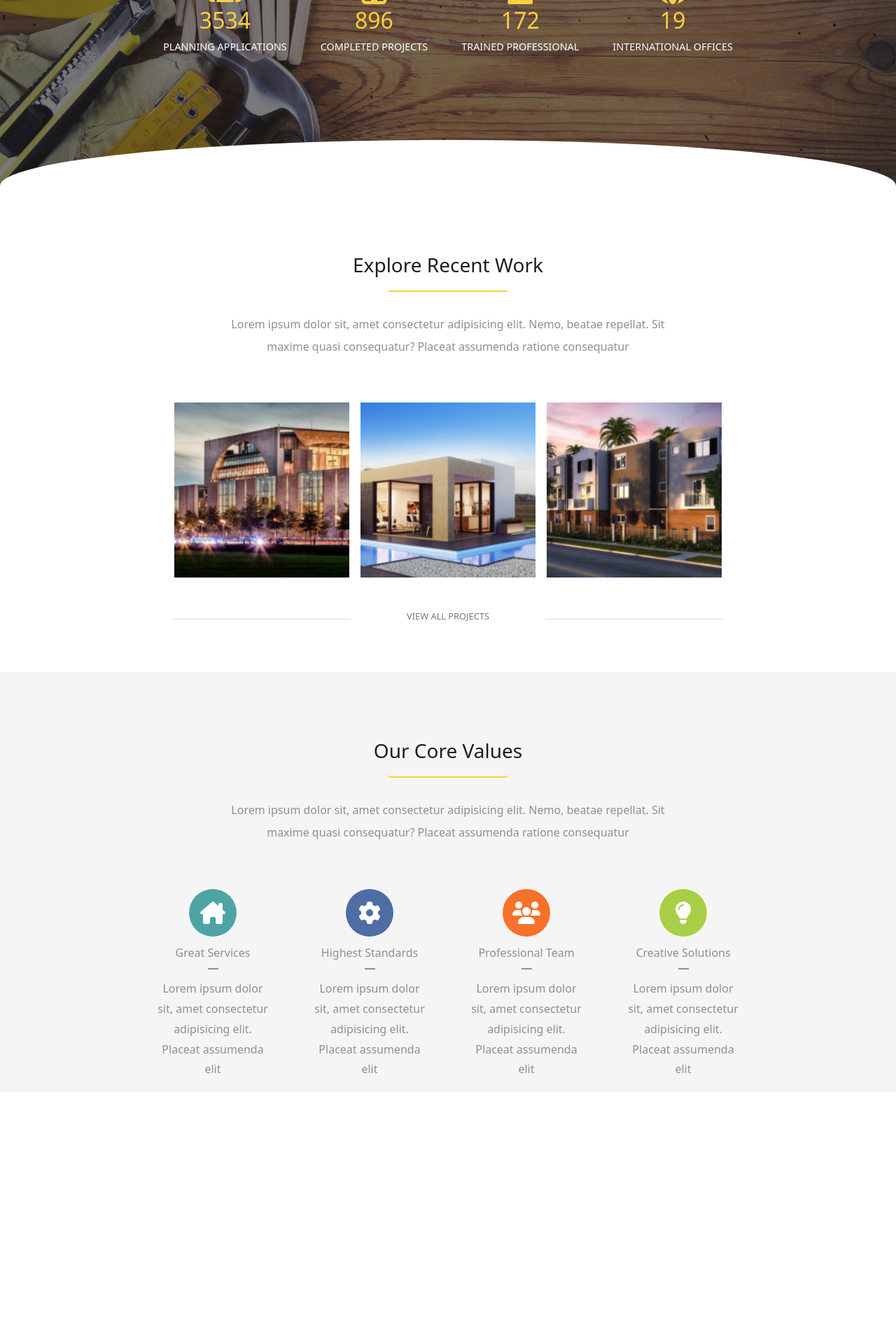
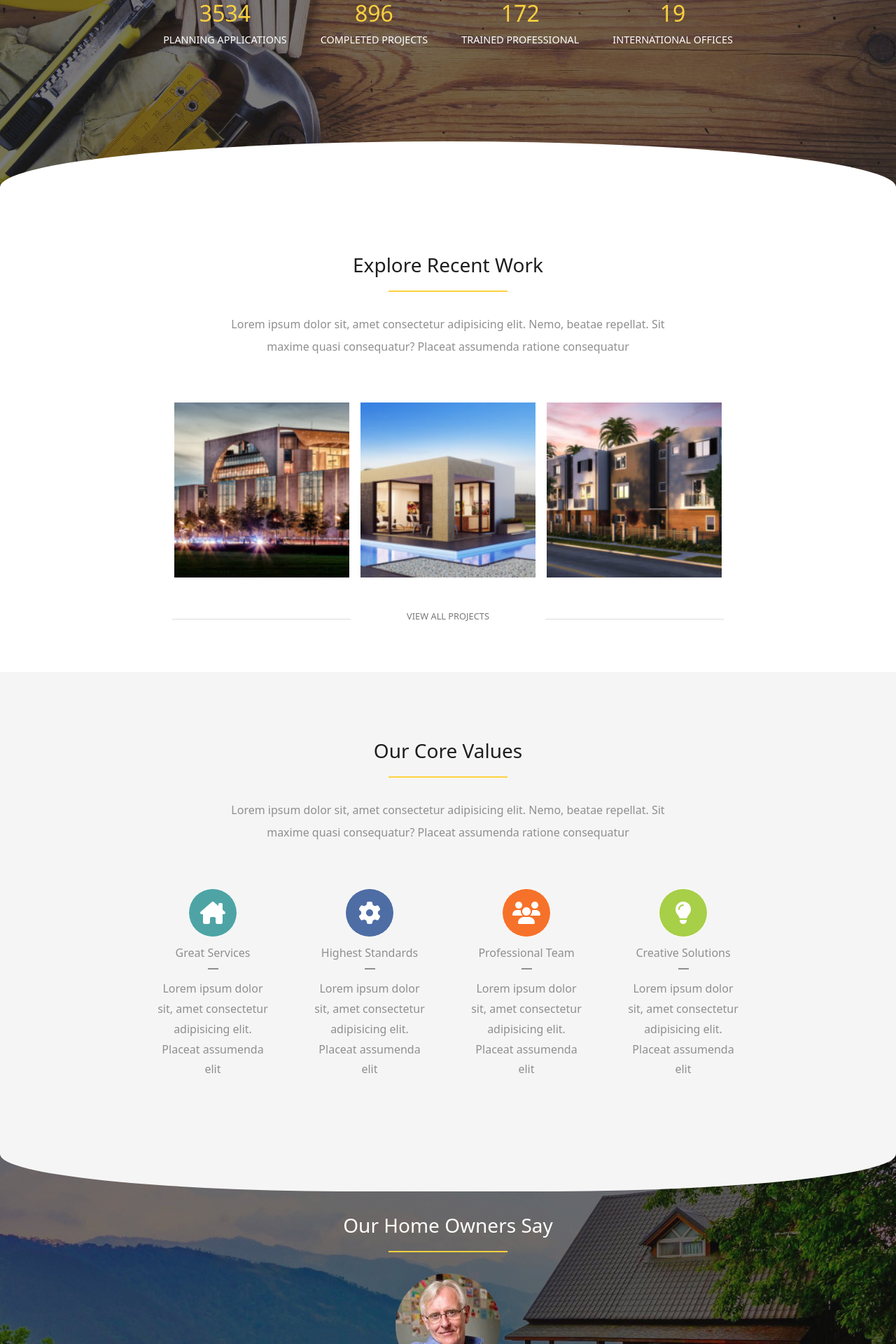
Before and after one commit to LorenzoOgnibene/proj-html-vuejs, a Vue app: page / in a window 1280 px wide. Shown: the part 1899-3819 px from the top of the page at 70% size. Before the commit the page ends 3459 px from the top, so only its background shows below. Built offline with nearby package versions, Linux system fonts and the light colour scheme.

Commit message:
Added second jumbotron with slider

```diff
--- a/src/components/AppMain.vue
+++ b/src/components/AppMain.vue
@@ -4,6 +4,7 @@
     import CardElement from './CardElement.vue';
     import MainJumbo from './MainJumbo.vue';
     import PaintfulCard from './PaintfulCard.vue';
+    import MainJumboSlider from './MainJumboSlider.vue';
 
     export default {
         name : 'AppMain',
@@ -11,6 +12,7 @@
             CardElement,
             MainJumbo,
             PaintfulCard,
+            MainJumboSlider,
         },
 
         data() {
@@ -65,11 +67,13 @@
         <div class="cards-wrapper container-custom">
             <PaintfulCard v-for="cardItem in store.ourCoreValues"  :cardIt="cardItem"/>
         </div>
+
+        <MainJumboSlider />
     </section>
 
 </template>
 
-<style lang="scss" scoped>
+<style lang="scss">
     @use '../style/partials/variables' as*;
     @use '../style/general.scss' as*;
     .cards-preview{
@@ -95,7 +99,7 @@
     .cards-wrapper{
         display: flex;
         justify-content: space-between;
-        margin-bottom: 4rem;
+        padding-bottom: 4rem
     }
 
     .recent-img{
@@ -131,7 +135,6 @@
 
     .values{
         width: 100%;
-        height: 600px;
         background-color: $second-jumbo-bg;
     }
 </style>
--- a/src/components/MainJumbo.vue
+++ b/src/components/MainJumbo.vue
@@ -34,7 +34,7 @@
         background-size: cover;
         height: 500px;
         width: 100%;
-        border-top: solid 20px white;
+
         position: relative;
         .top-wave{
             width: 100%;
@@ -42,7 +42,7 @@
             border-radius: 70%;
             background-color: white;
             position: absolute;
-            bottom: 414px;
+            bottom: 433px;
         }
 
         .bottom-wave{
@@ -51,7 +51,7 @@
             border-radius: 70%;
             background-color: white;
             position: absolute;
-            top: 414px;
+            top: 436px;
         }
 
         .content{
--- /dev/null
+++ b/src/components/MainJumboSlider.vue
@@ -0,0 +1,136 @@
+<script>
+    import { store } from '../store';
+    export default {
+        name : 'MainJumboSlider',
+        data() {
+            return {
+                store,
+                activeIndex : 0,
+            }
+        },
+
+        methods: {
+
+            getImgPath(imgPath){
+                return new URL(`../assets/img/${imgPath}`, import.meta.url).href;
+            },
+
+            prevImg(){
+                this.activeIndex--
+                if(this.activeIndex < 0){
+                    this.activeIndex = store.testimonials.length - 1;
+                }
+            },
+
+            nextImg(){
+                this.activeIndex++
+                if(this.activeIndex >= store.testimonials.length){
+                    this.activeIndex = 0
+                }
+            },
+            autoPlay(){
+               return setInterval(this.nextImg, 5000)
+            }
+        },
+
+        mounted() {
+            this.autoPlay()
+        },
+    }
+</script>
+
+<template>
+    <div class="jumbo-wrapper">
+        <div class="top-wave"></div>
+        <div class="content">
+            <div class="cards-preview text-center">
+                <h3>Our Home Owners Say</h3>
+                <span></span>
+            </div>
+            <div class="slider text-center">
+                <div class="slider-content">
+                    <img :src="getImgPath(store.testimonials[activeIndex].img)" alt="">
+                    <p><em>{{ store.testimonials[activeIndex].description }}</em> </p>
+                </div>
+                <h6>Harry smith - new home owner</h6>
+                <i class="fa-regular fa-circle" @click="prevImg()" :class="(activeIndex == 0) ? 'bg-white' : ''"></i>
+                <i class="fa-regular fa-circle" @click="nextImg()" :class="(activeIndex == 1) ? 'bg-white' : ''"></i>
+            </div>
+        </div>
+        <div class="bottom-wave"></div>
+    </div>
+</template>
+
+<style lang="scss" scoped>
+    @use '../style/partials/variables' as*;
+    @import "@fortawesome/fontawesome-free/css/all.css";
+    .jumbo-wrapper{
+        background-image: url('../assets/img/home-parallax-144609983.jpg');
+        background-position: center;
+        background-size: cover;
+        height: 600px;
+        width: 100%;
+        position: relative;
+        .top-wave{
+            width: 100%;
+            height: 133px;
+            border-radius: 40%;
+            background-color: $second-jumbo-bg;
+            position: absolute;
+            bottom: 520px;
+        }
+
+        .bottom-wave{
+            width: 100%;
+            height: 133px;
+            border-radius: 40%;
+            background-color: $second-jumbo-bg;
+            position: absolute;
+            top: 521px;
+        }
+
+        .content{
+            height: 100%;
+            @include flex-column-center;
+
+            h3{
+                color: $text-color-white;
+            }
+            .cards-preview{
+                padding-bottom: 0;
+                padding-top: 7rem;
+            }
+            .slider{
+                width: 40%;
+                .slider-content{
+                    height: 260px;
+                }
+
+                img{
+                    border-radius: 50%;
+                    margin-bottom: 1rem;
+                }
+
+                p{
+                    color: $text-color-white;
+                    margin-bottom: 1rem;
+                }
+
+                h6{
+                    color: $text-color-white;
+                    text-transform: uppercase;
+                    font-weight: 700;
+                }
+
+                i{
+                    color: $text-color-white;
+                    border-radius: 100%;
+                    margin-left: .5rem;
+                    font-size: .6rem;
+                }
+            }
+
+            }
+        }
+
+</style>
--- a/src/store.js
+++ b/src/store.js
@@ -70,7 +70,11 @@ export const store = reactive({
         },
     ],
 
-    imgRecentWork:['project2-featured-15013609-200x200.jpg', 'project1-featured-294276386-200x200.jpg', 'project3-featured-189023420-200x200.jpg'],
+    imgRecentWork:[
+        'project2-featured-15013609-200x200.jpg',
+        'project1-featured-294276386-200x200.jpg',
+        'project3-featured-189023420-200x200.jpg'
+    ],
 
     ourCoreValues:[
         {
@@ -97,5 +101,18 @@ export const store = reactive({
             title : 'Creative Solutions',
             description : 'Lorem ipsum dolor sit, amet consectetur adipisicing elit. Placeat assumenda elit'
         },
+    ],
+
+    testimonials: [
+        {
+            img : 'home-testimonial-113165296.jpg',
+            description : '"No man but feels more of a man in the world if he have but a bit of ground that he can call his own. However small it is on the surface, it is four thousand miles deep; and that is a very handsome property."',
+
+        },
+        {
+            img : 'home-testimonial-84268399.jpg',
+            description : '"Be who you are and say what you feel, because those who mind don\'t matter and those who matter don\' t mind."',
+
+        },
     ]
 })
```
